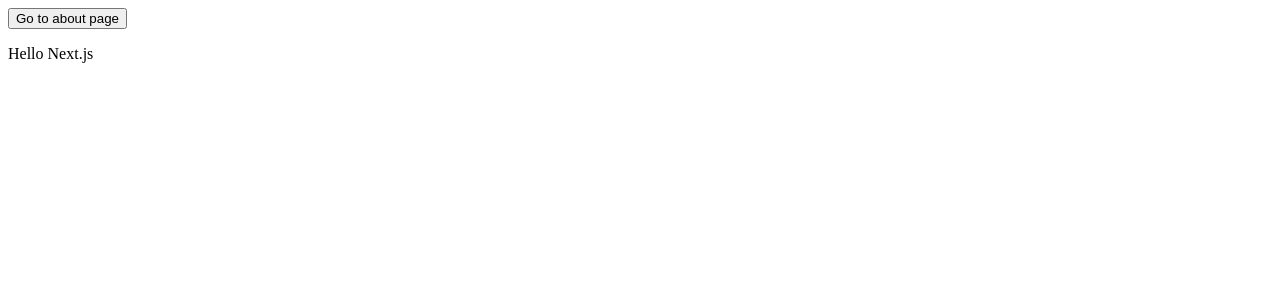
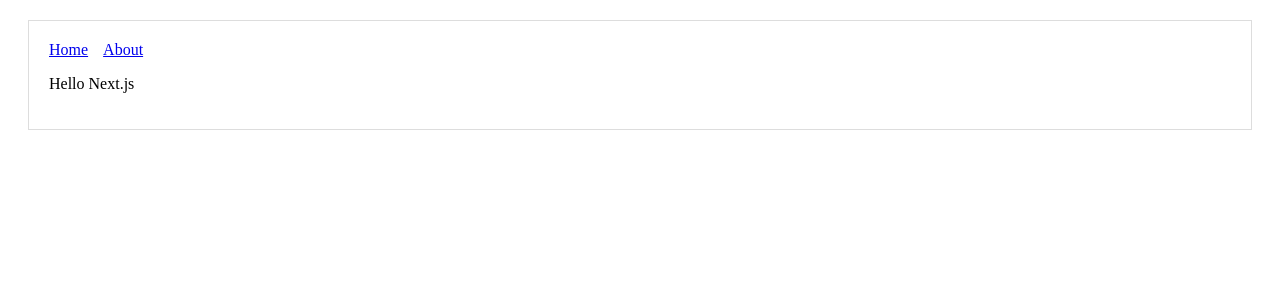
Before and after one commit to malverick/NextJS, a Next.js app in the folder hello-next/: page / in a window 1280 px wide. Shown: the top 300 px of the page. Built offline with nearby package versions, Linux system fonts and the light colour scheme.

Commit message:
working of pages

```diff
--- /dev/null
+++ b/hello-next/components/Header.js
@@ -0,0 +1,18 @@
+import Link from 'next/link'
+
+const linkStyle = {
+    marginRight: 15
+}
+
+const Header = () => (
+    <div>
+        <Link href="/">
+            <a style={linkStyle}>Home</a>
+        </Link>
+        <Link href="/about">
+            <a style={linkStyle}>About</a>
+        </Link>
+    </div>
+)
+
+export default Header
--- /dev/null
+++ b/hello-next/components/MyLayout.js
@@ -0,0 +1,16 @@
+import Header from './Header'
+
+const layoutStyle = {
+    margin: 20,
+    padding: 20,
+    border: '1px solid #DDD'
+}
+
+const Layout = (props) => (
+    <div style={layoutStyle}>
+        <Header />
+        {props.children}
+    </div>
+)
+
+export default Layout
--- a/hello-next/package.json
+++ b/hello-next/package.json
@@ -11,7 +11,7 @@
   "author": "",
   "license": "ISC",
   "dependencies": {
-    "next": "^6.1.1",
+    "next": "^6.1.2",
     "react": "^16.4.2",
     "react-dom": "^16.4.2"
   }
--- a/hello-next/pages/about.js
+++ b/hello-next/pages/about.js
@@ -1,5 +1,7 @@
+import Layout from '../components/Layout.js'
+
 export default() => (
-    <div>
+    <Layout>
         <p>This is the about page</p>
-    </div>
+    </Layout>
 )
--- a/hello-next/pages/index.js
+++ b/hello-next/pages/index.js
@@ -1,12 +1,7 @@
-import Link from 'next/link'
+import Layout from '../components/MyLayout.js'
 
-const Index = () => (
-    <div>
-        <Link href="/about">
-            <button>Go to about page</button>
-        </Link>
+export default () => (
+    <Layout>
         <p>Hello Next.js</p>
-    </div>
+    </Layout>
 )
-
-export default Index
```
Also changed, not shown: 2 other files (tests, documents, lock files or other folders).
